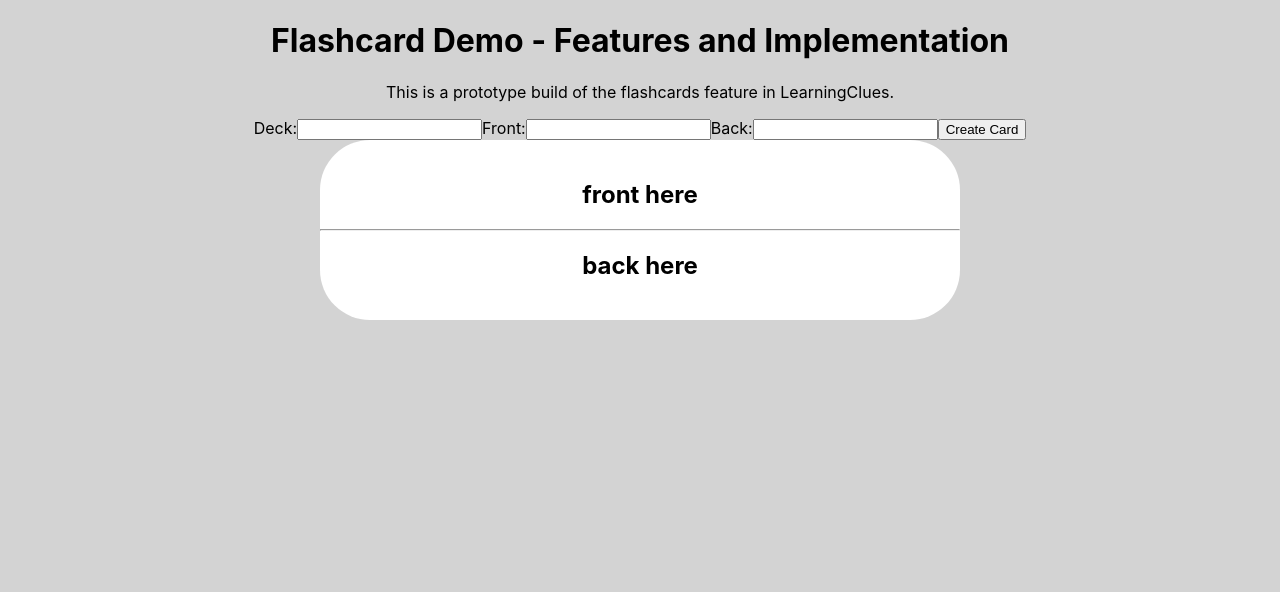
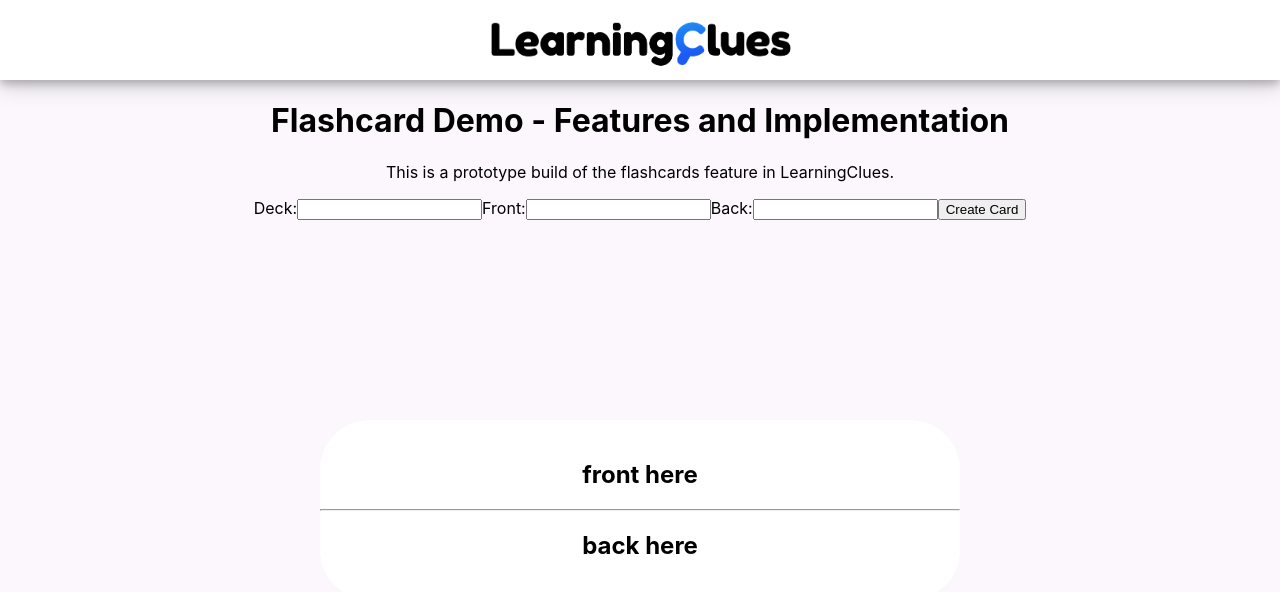
Before and after one commit to mzhou08/anki-demo, a React (Create React App) app in the folder frontend/: page / in a window 1280 px wide. Shown: the top 592 px of the page. Built offline with nearby package versions, Linux system fonts and the light colour scheme.

Commit message:
adjusted background colors and shadows

```diff
--- a/frontend/src/App.css
+++ b/frontend/src/App.css
@@ -1,3 +1,7 @@
+.body{
+  background-color: rgb(251, 247, 253);
+}
+
 .App {
   text-align: center;
 }
@@ -14,14 +18,23 @@
 }
 
 .App-header {
-  background-color: #282c34;
-  min-height: 40vh;
+  background-color: white;
+  min-height: 10vh;
   display: flex;
   flex-direction: column;
   align-items: center;
   justify-content: center;
   font-size: calc(10px + 2vmin);
   color: white;
+
+  box-shadow: 0 4px 8px 0 rgba(0, 0, 0, 0.2), 0 6px 20px 0 rgba(0, 0, 0, 0.19);
+  text-align: center;
+
+}
+
+.logo {
+  height: 10vh;
+  width: auto;
 }
 
 .App-link {
--- a/frontend/src/App.js
+++ b/frontend/src/App.js
@@ -23,6 +23,12 @@ function App() {
 
   return (
     <div className="App">
+      <header className="App-header">
+        <img src = {"./LearningClues Logo Small Logo.png"} alt = "LearningClues Flashcards" className =
+          "logo"
+          />
+
+      </header>
       <h1>
         Flashcard Demo - Features and Implementation
       </h1>
--- a/frontend/src/components/card.scss
+++ b/frontend/src/components/card.scss
@@ -2,16 +2,19 @@ $font-stack: Fredoka one, Avenir;
 $primary-color: #1C5AF5;
 $second-color: black;
 $tert-color: white;
-$card-text-color: grey;
+$card-text-color: lightgrey;
 
 body {
-    background-color: lightgrey;
+    background-color: rgb(251, 247, 253);
 }
 
 .Card {
     justify-content: center;
     margin-left: auto;
     margin-right: auto;
+
+    margin-top: 200px;
+    margin-bottom: 200px;
     width: 50%;
     text-align: center;
     background-color: $tert-color;
```
Also changed, not shown: frontend/public/LearningClues Logo Small Logo.png (added).
